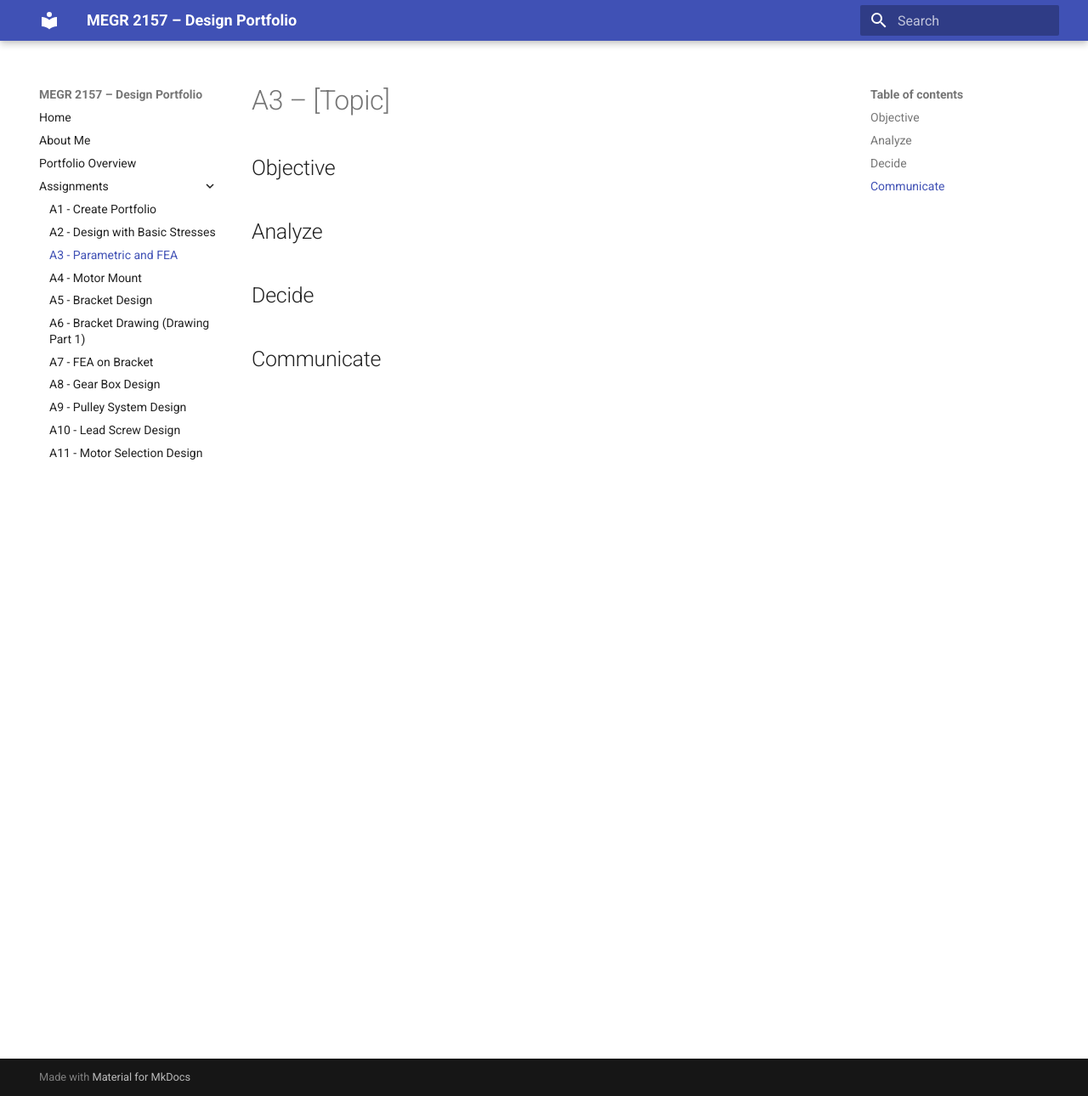
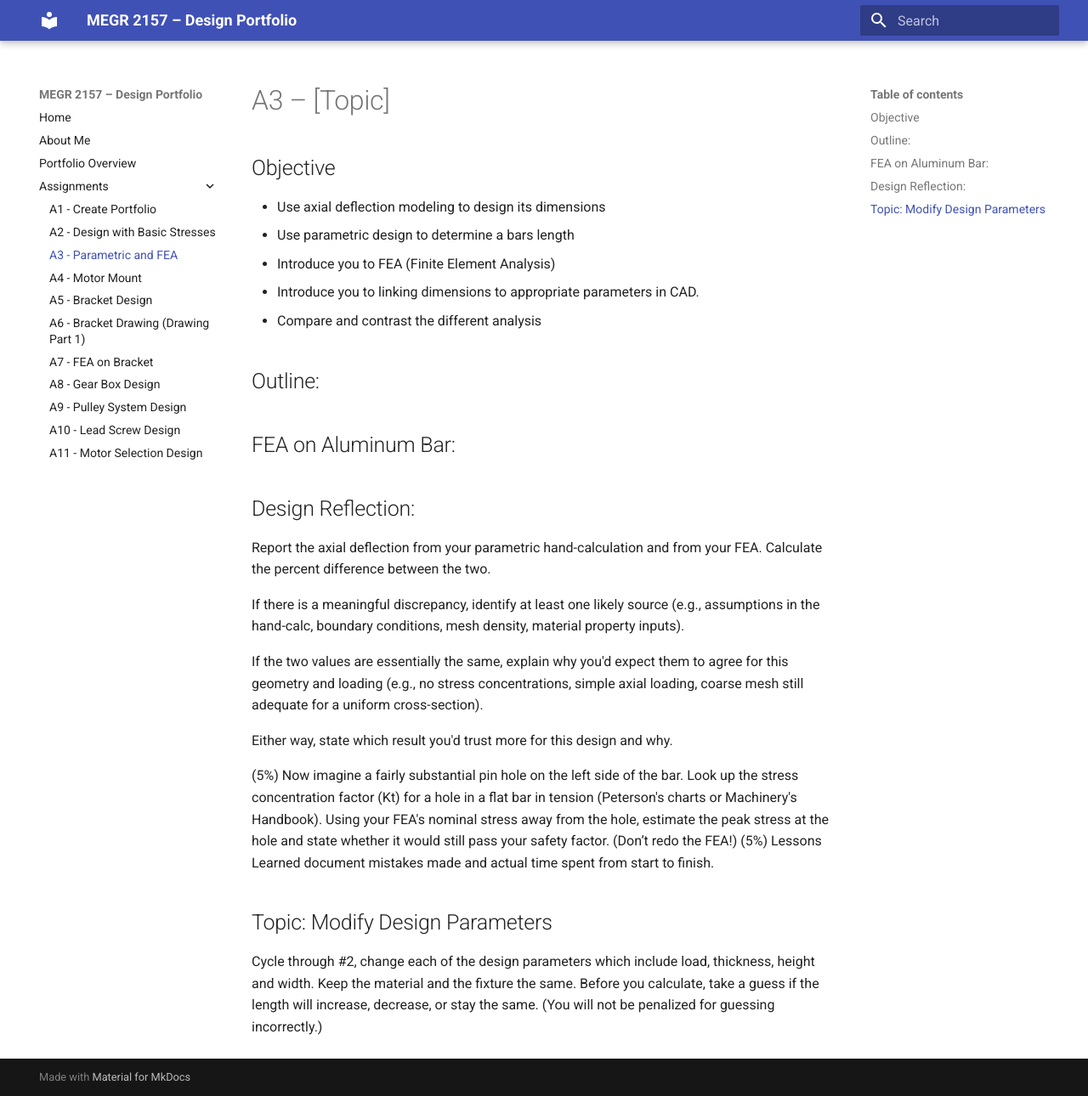
Before and after one commit to AndrewYang2428/AndrewYang-megr2157-portfolio, an MkDocs documentation site: the page built from docs/assignments/A03/index.md, in a window 1280 px wide and 1290 px high. Shown: the whole window at 85% size. Built offline with MkDocs 1.6.1 and Material for MkDocs 9.7.7, drawn with Linux system fonts in a browser that asks for light colours.

Commit message:
Update index.md with FEA analysis and design reflection
Expanded the outline and design reflection sections with detailed instructions for FEA analysis and design parameter modifications.

```diff
--- a/docs/assignments/A03/index.md
+++ b/docs/assignments/A03/index.md
@@ -2,11 +2,33 @@
 
 ## Objective
 
+- Use axial deflection modeling to design its dimensions
+- Use parametric design to determine a bars length
+- Introduce you to FEA (Finite Element Analysis)
+- Introduce you to linking dimensions to appropriate parameters in CAD.
+- Compare and contrast the different analysis
 
-## Analyze
+## Outline:
 
 
-## Decide
+
+## FEA on Aluminum Bar:
 
 
-## Communicate
+
+## Design Reflection:
+
+Report the axial deflection from your parametric hand-calculation and from your FEA. Calculate the percent difference between the two.
+
+If there is a meaningful discrepancy, identify at least one likely source (e.g., assumptions in the hand-calc, boundary conditions, mesh density, material property inputs).
+
+If the two values are essentially the same, explain why you'd expect them to agree for this geometry and loading (e.g., no stress concentrations, simple axial loading, coarse mesh still adequate for a uniform cross-section).
+
+Either way, state which result you'd trust more for this design and why.
+
+(5%) Now imagine a fairly substantial pin hole on the left side of the bar. Look up the stress concentration factor (Kt) for a hole in a flat bar in tension (Peterson's charts or Machinery's Handbook). Using your FEA's nominal stress away from the hole, estimate the peak stress at the hole and state whether it would still pass your safety factor. (Don’t redo the FEA!)
+(5%) Lessons Learned document mistakes made and actual time spent from start to finish.
+
+## Topic: Modify Design Parameters
+
+Cycle through #2, change each of the design parameters which include load, thickness, height and width. Keep the material and the fixture the same. Before you calculate, take a guess if the length will increase, decrease, or stay the same. (You will not be penalized for guessing incorrectly.)
```
